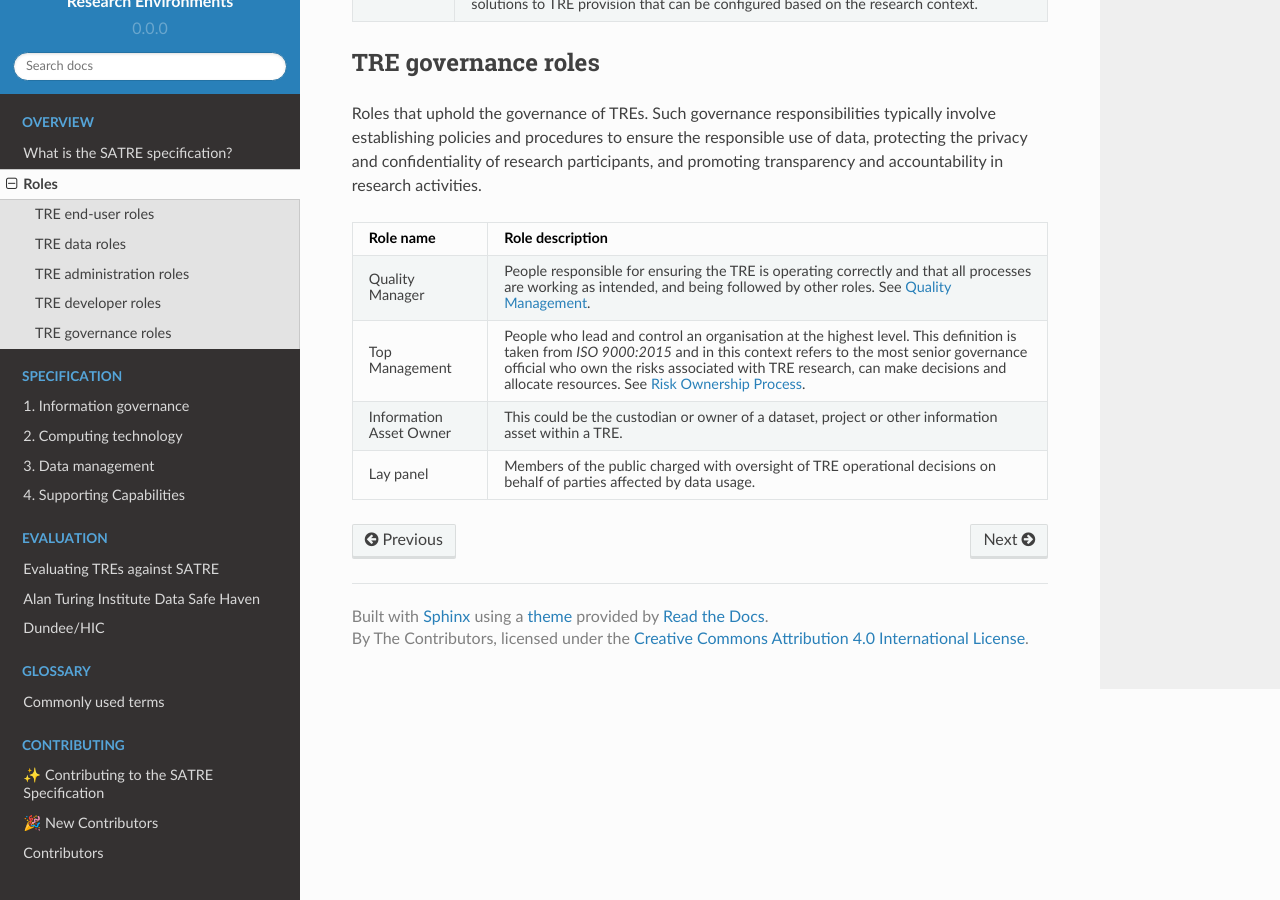
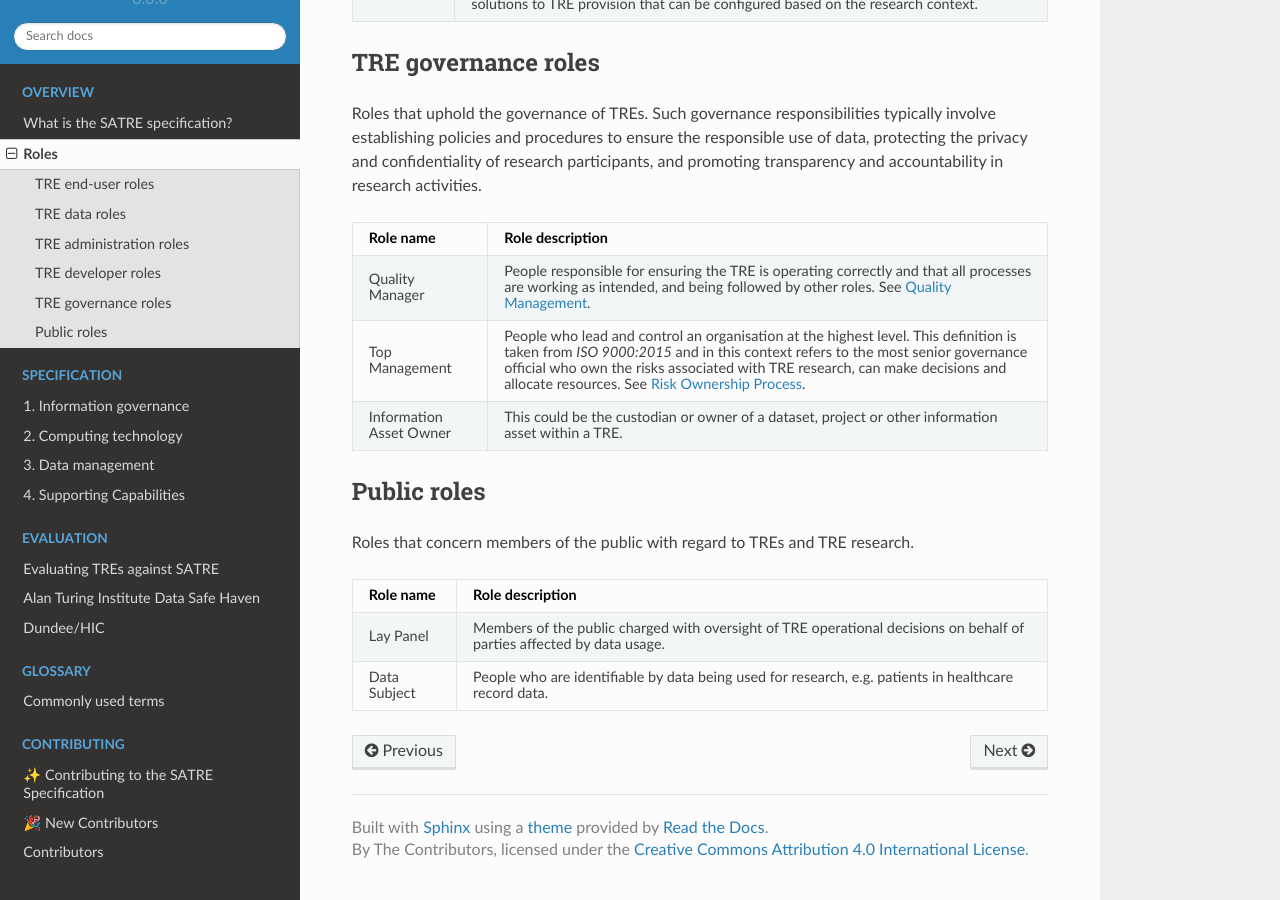
Before and after one commit to sa-tre/satre-specification, a Sphinx documentation site: the page built from docs/source/roles.md, in a window 1280 px wide and 900 px high, scrolled down 1554 px. Built offline with Sphinx 7.4.7 and the Read the Docs theme 2.0.0, drawn with Linux system fonts in a browser that asks for light colours; some of the changed text lies outside the part shown.

Commit message:
add public roles

````diff
--- a/docs/source/roles.md
+++ b/docs/source/roles.md
@@ -99,7 +99,23 @@ Such governance responsibilities typically involve establishing policies and pro
   - People who lead and control an organisation at the highest level. This definition is taken from *ISO 9000:2015* and in this context refers to the most senior governance official who own the risks associated with TRE research, can make decisions and allocate resources. See {ref}`risk_ownership_process`.
 * - Information Asset Owner
   - This could be the custodian or owner of a dataset, project or other information asset within a TRE.
-* - Lay panel
-  - Members of the public charged with oversight of TRE operational decisions on behalf of parties affected by data usage.
 
 ```
+
+(public_roles)=
+
+## Public roles
+
+Roles that concern members of the public with regard to TREs and TRE research.
+
+```{list-table}
+:header-rows: 1
+:name: tab-tre-role-public
+
+* - Role name
+  - Role description
+* - Lay Panel
+  - Members of the public charged with oversight of TRE operational decisions on behalf of parties affected by data usage.
+* - Data Subject
+  - People who are identifiable by data being used for research, e.g. patients in healthcare record data.
+```
````
